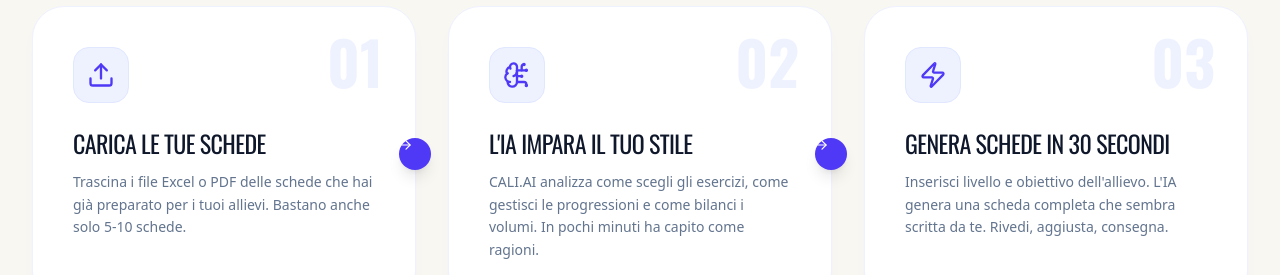
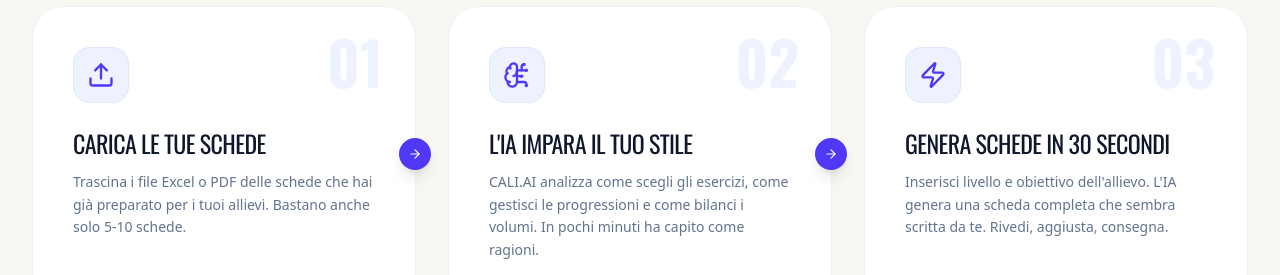
Before and after one commit to giorgior96/cali_AI, a Next.js app: page / in a window 1280 px wide. Shown: the part 2360-2635 px from the top of the page. Built offline with nearby package versions, Linux system fonts and the light colour scheme; no server answers.

Commit message:
fix: arrow buttons between steps - use md:flex for proper centering

```diff
--- a/src/app/page.tsx
+++ b/src/app/page.tsx
@@ -442,7 +442,7 @@ export default function LandingPage() {
                 </div>
                 <h3 className="font-oswald text-xl sm:text-2xl uppercase tracking-tight mb-3 text-slate-900">{item.title}</h3>
                 <p className="text-slate-500 font-medium text-sm leading-relaxed">{item.desc}</p>
-                {i < 2 && <div className="hidden md:block absolute -right-4 top-1/2 -translate-y-1/2 w-8 h-8 bg-indigo-600 text-white rounded-full flex items-center justify-center z-10 shadow-lg"><ArrowRight size={14} /></div>}
+                {i < 2 && <div className="hidden md:flex absolute -right-4 top-1/2 -translate-y-1/2 w-8 h-8 bg-indigo-600 text-white rounded-full items-center justify-center z-10 shadow-lg"><ArrowRight size={14} /></div>}
               </motion.div>
             ))}
           </div>
```
